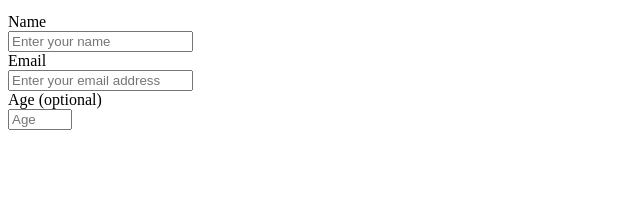
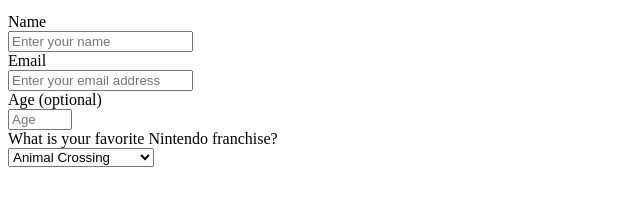
Before and after one commit to MRodriguez-M/Survey-Form, a plain HTML site: page index.html in a window 1280 px wide. Shown: the part 101-306 px from the top of the page, without its empty margins (0-640 px from the left). Drawn offline with Linux system fonts and the light colour scheme.

Commit message:
Added a dropdown with several options

```diff
--- a/index.html
+++ b/index.html
@@ -13,6 +13,28 @@
             <input type="email" id="email" placeholder="Enter your email address" required><br>
             <label id="number-label">Age (optional)</label><br>
             <input type="number" id="number" placeholder="Age" min="5" max="120"><br>
+            <label>What is your favorite Nintendo franchise?</label><br>
+            <select id="dropdown">
+                <option>Animal Crossing</option>
+                <option>Donkey Kong</option>
+                <option>EarthBound/Mother</option>
+                <option>Fire Emblem</option>
+                <option>F-Zero</option>
+                <option>Kid Icarus</option>
+                <option>Kirby</option>
+                <option>Mario</option>
+                <option>Metroid</option>
+                <option>Pikmin</option>
+                <option>Pokémon</option>
+                <option>Punch-Out!!</option>
+                <option>Splatoon</option>
+                <option>Star Fox</option>
+                <option>Super Smash Bros.</option>
+                <option>The Legend of Zelda</option>
+                <option>Wario</option>
+                <option>Yoshi</option>
+                <option>OTHER</option>
+            </select>
         </form>
     </body>
 </html>
```
